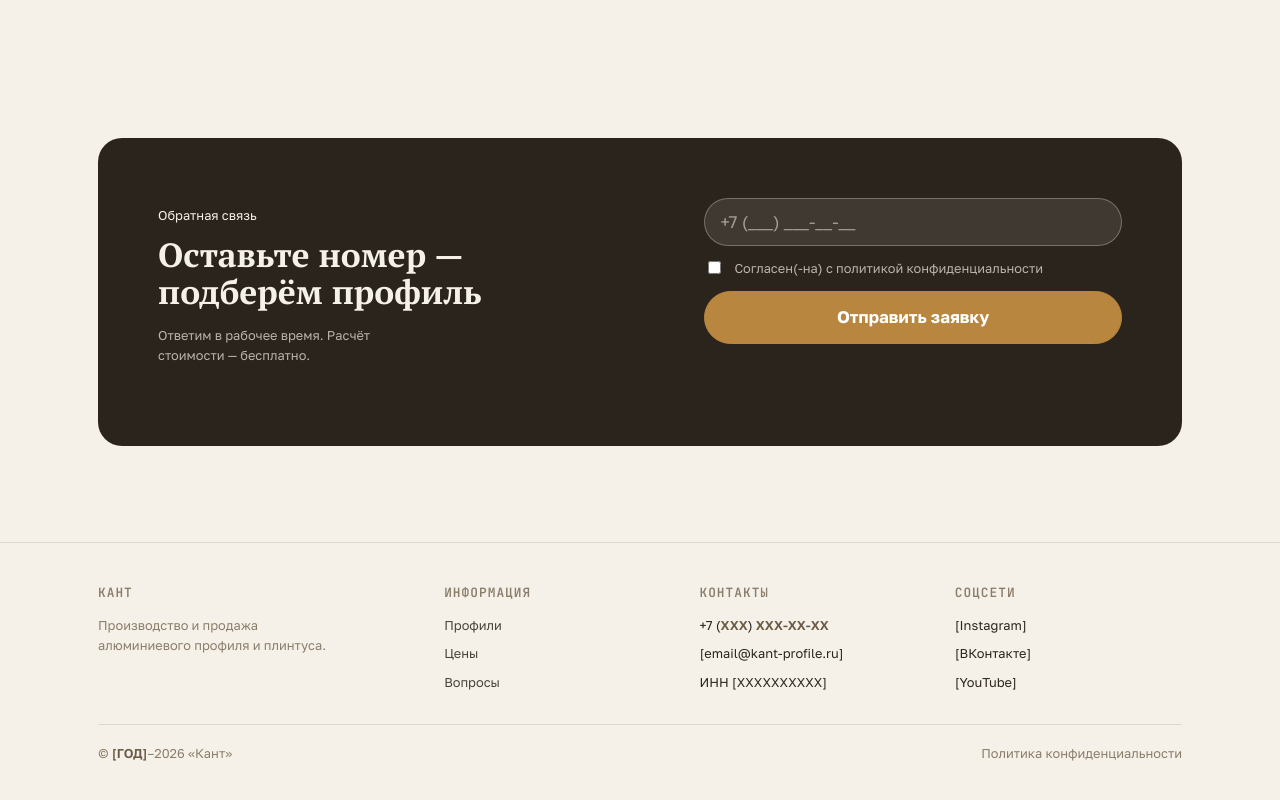
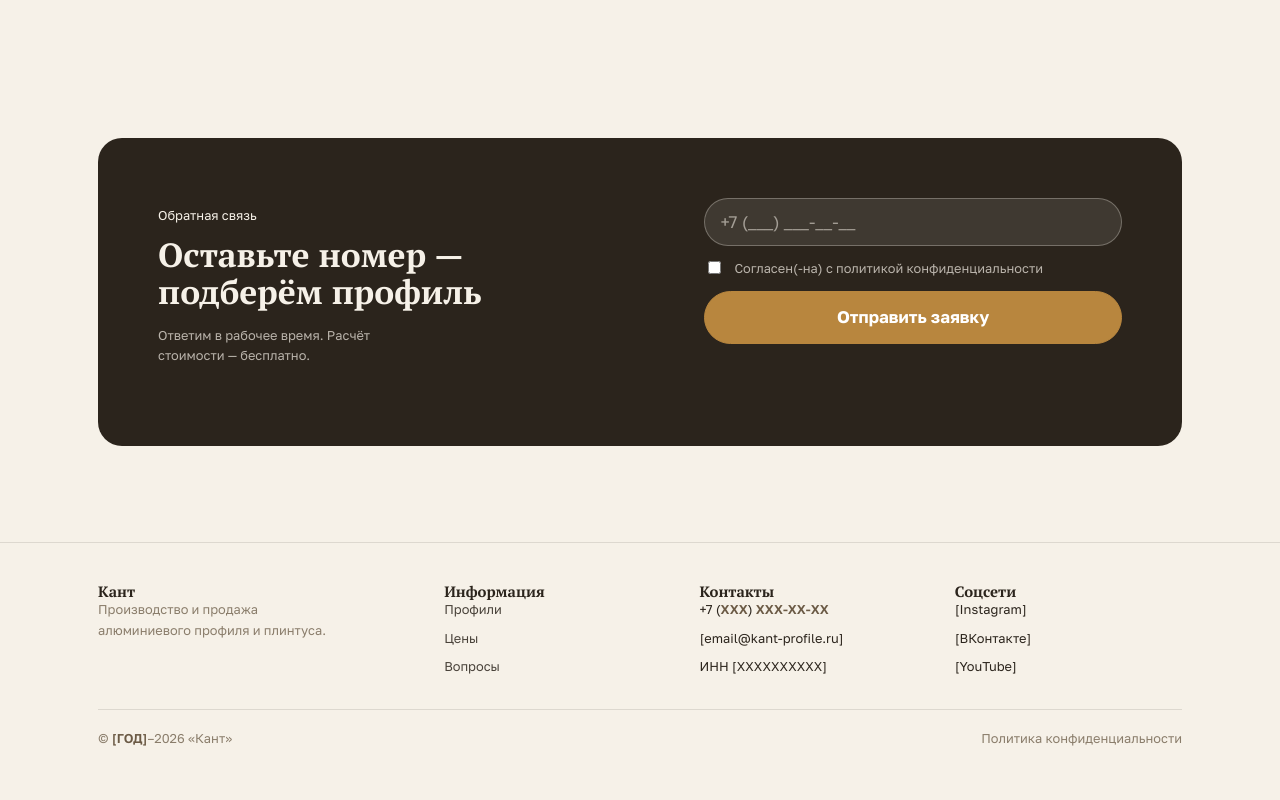
Before and after one commit to artemkaaaaa3-sketch/kant, a plain HTML site: page index.html in a window 1280 px wide. Shown: the part 7736-8536 px from the top of the page. Drawn offline with Linux system fonts and the light colour scheme.

Commit message:
Выкладка 27.09.2026 15:05
Co-Authored-By: Claude Opus 5 <noreply@anthropic.com>

```diff
--- a/index.html
+++ b/index.html
@@ -826,15 +826,15 @@
   <div class="wrap">
     <div class="foot-grid">
       <div>
-        <h4>Кант</h4>
+        <h3>Кант</h3>
         <p style="color:var(--muted); max-width: 30ch; margin:0;">Производство и продажа алюминиевого профиля и плинтуса.</p>
       </div>
       <div>
-        <h4>Информация</h4>
+        <h3>Информация</h3>
         <ul><li><a href="#types">Профили</a></li><li><a href="#pricing">Цены</a></li><li><a href="#faq">Вопросы</a></li></ul>
       </div>
       <div>
-        <h4>Контакты</h4>
+        <h3>Контакты</h3>
         <ul>
           <li>+7 (<span class="placeholder">XXX</span>) <span class="placeholder">XXX-XX-XX</span></li>
           <li>[email@kant-profile.ru]</li>
@@ -842,7 +842,7 @@
         </ul>
       </div>
       <div>
-        <h4>Соцсети</h4>
+        <h3>Соцсети</h3>
         <ul><li>[Instagram]</li><li>[ВКонтакте]</li><li>[YouTube]</li></ul>
       </div>
     </div>
```
